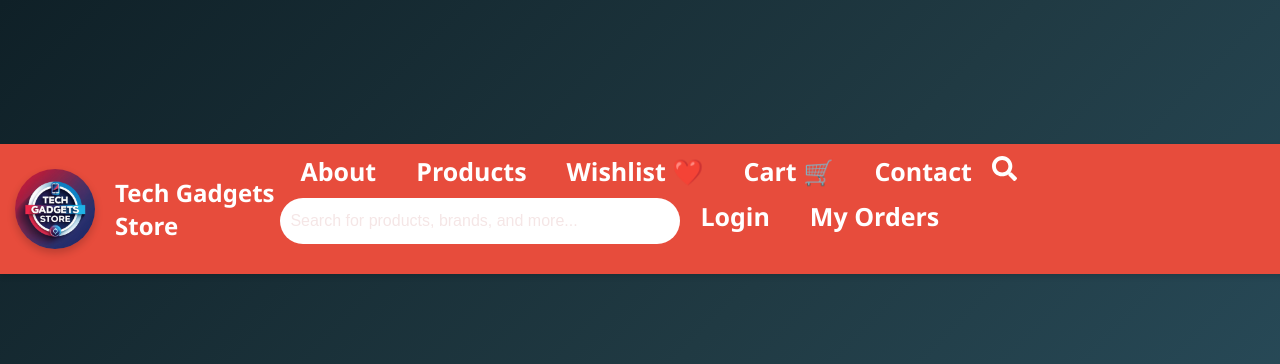
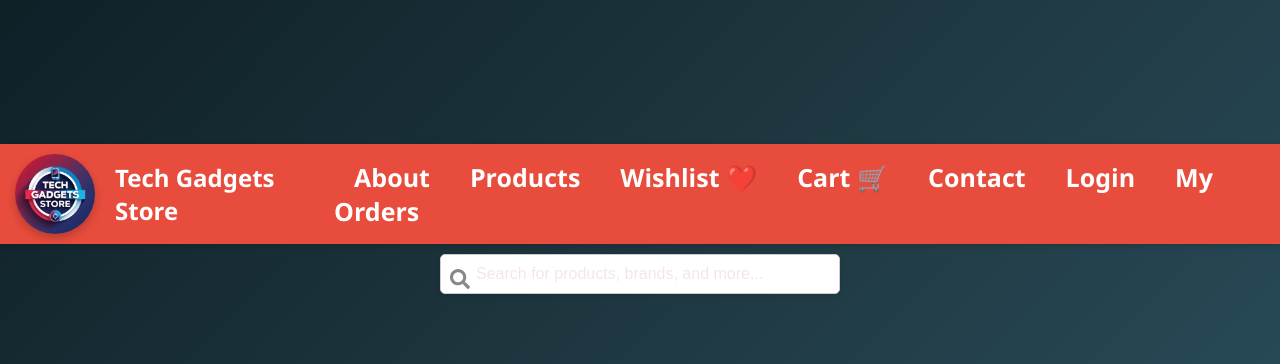
Before and after one commit to rajagopika181204/Ecommerce-Website, a React (Create React App) app in the folder frontend/: page / in a window 1280 px wide. Shown: the top 364 px of the page. Built offline with nearby package versions, Linux system fonts and the light colour scheme; no server answers.

Commit message:
Updated Productlist.js with [describe the changes briefly]

```diff
--- a/frontend/src/pages/Productlist.js
+++ b/frontend/src/pages/Productlist.js
@@ -55,42 +55,48 @@ function ProductList() {
           <Link to="/wishlist">Wishlist ❤️</Link>
           <Link to="/cart">Cart 🛒</Link>
           <Link to="/contact">Contact</Link>
-           <FaSearch style={{marginRight:"5px"}}/><input
-            type="text"
-            placeholder="Search for products, brands, and more..."
-            value={searchTerm}
-            onChange={(e) => setSearchTerm(e.target.value)}
-            style={{
-              flex: "1",
-              border: "none",
-              outline: "none",
-              fontSize: "16px",
-              paddingLeft: "10px",
-              color: "black",
-              backgroundColor: "#fff",
-              position: "relative",
-            maxWidth: "400px",
-            width: "100%",
-            align:"center",
-            }}
-          />
           <Link to="/login">Login</Link>
           <Link to="/order-history">My Orders</Link>
         </nav>
       </header>
 
-      {/* Enhanced Search Box */}
-      <div
-        className="search-box-wrapper"
-        style={{
-          display: "flex",
-          justifyContent: "center",
-          margin: "20px 0",
-        }}
-      >
+     <div
+  style={{
+    display: "flex",
+    alignItems: "center",
+    position: "relative",
+    width: "100%",
+    maxWidth: "400px",
+    margin: "0 auto",
+  }}
+>
+  <FaSearch
+    style={{
+      position: "absolute",
+      left: "10px",
+      color: "#888",
+      fontSize: "20px",
+    }}
+  />
+  <input
+    type="text"
+    placeholder="Search for products, brands, and more..."
+    value={searchTerm}
+    onChange={(e) => setSearchTerm(e.target.value)}
+    style={{
+      width: "100%",
+      padding: "10px 10px 10px 35px", // Add left padding to accommodate the icon
+      fontSize: "16px",
+      border: "1px solid #ccc",
+      borderRadius: "5px",
+      outline: "none",
+      color: "black",
+      backgroundColor: "#fff",
+      boxShadow: "0px 2px 4px rgba(0, 0, 0, 0.1)",
+    }}
+  />
+</div>
 
-
-      </div>
 
       {/* Shop Section */}
       <div className="shop-section">
```
